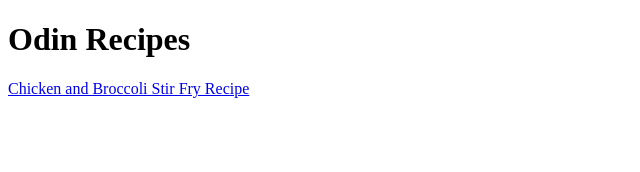
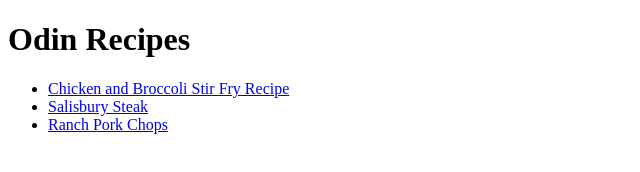
Before and after one commit to dolphy1010/odin-recipes, a plain HTML site: page index.html in a window 1280 px wide. Shown: the whole page, without its empty margins (0-640 px from the left). Drawn offline with Linux system fonts and the light colour scheme.

Commit message:
Updated all files

```diff
--- a/index.html
+++ b/index.html
@@ -8,6 +8,16 @@
 </head>
 <body>
     <h1>Odin Recipes</h1>
-    <a href="recipes/chicken-and-broccoli-stir-fry.html">Chicken and Broccoli Stir Fry Recipe</a>
+    <ul>
+        <li>
+            <a href="recipes/chicken-and-broccoli-stir-fry.html">Chicken and Broccoli Stir Fry Recipe</a>
+        </li>
+        <li>
+            <a href="recipes/salisbury-steak.html">Salisbury Steak</a>
+        </li>
+        <li>
+            <a href="recipes/ranch-pork-chops.html">Ranch Pork Chops</a>
+        </li>
+    </ul>
 </body>
 </html>
```
Also changed, not shown: images/ranch-pork-chops.jpeg (added), images/salisbury-steak.jpeg (added).
